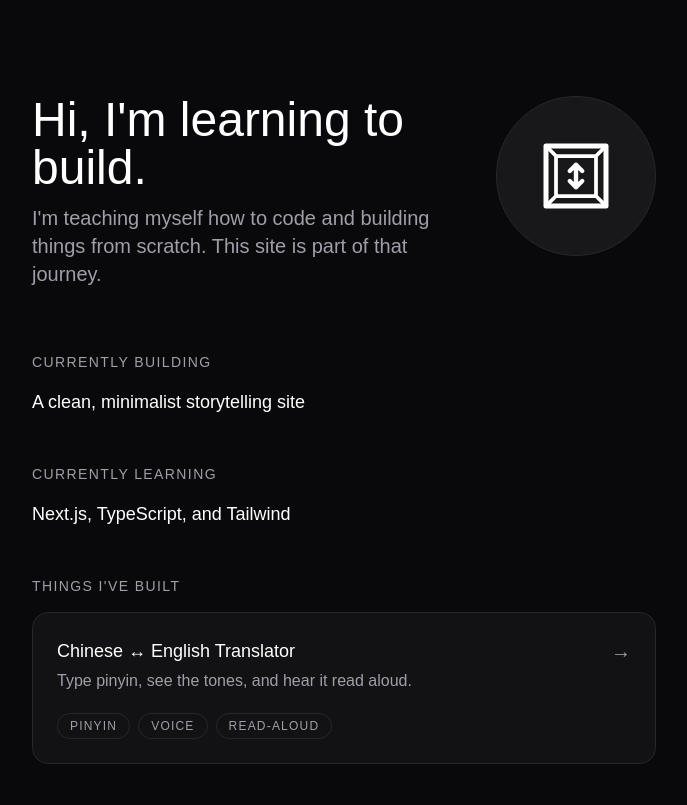
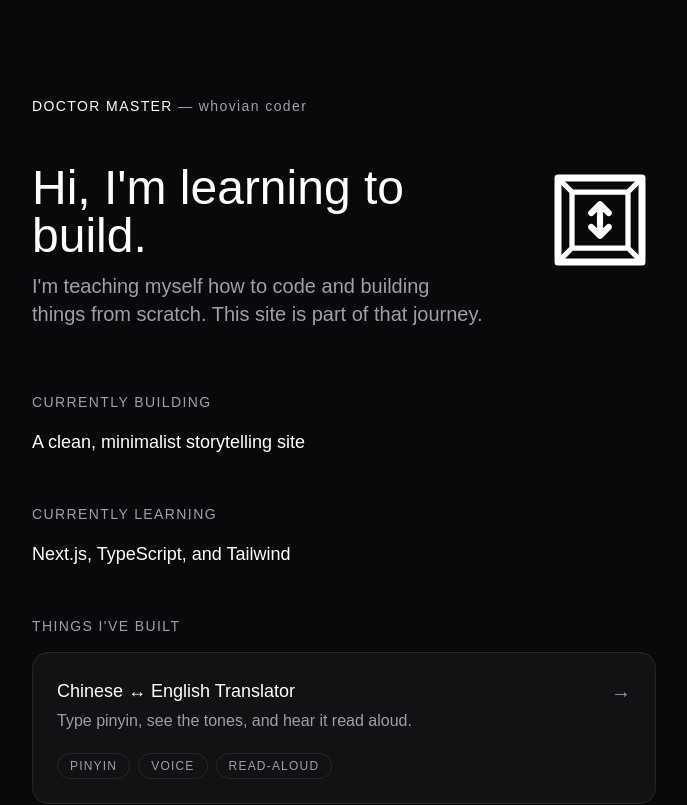
Before and after one commit to doctormaster233-lgtm/doctormaster, a Next.js app: page / in a window 1280 px wide. Shown: the top 805 px of the page, without its empty margins (296-983 px from the left). Built offline with nearby package versions, Linux system fonts and the light colour scheme.

Commit message:
Homepage: add 'DOCTOR MASTER — whovian coder' header; show tesseract logo on its own (no round badge). Translator: drop the round badge behind the logo

```diff
--- a/app/page.tsx
+++ b/app/page.tsx
@@ -2,6 +2,13 @@ export default function Home() {
   return (
     <div className="min-h-screen bg-zinc-950 text-white">
       <div className="max-w-2xl mx-auto px-6 py-24">
+        <header className="mb-12 text-sm tracking-widest">
+          <p>
+            <span className="text-white uppercase">DOCTOR MASTER</span>
+            <span className="text-zinc-400"> — whovian coder</span>
+          </p>
+        </header>
+
         <div className="mb-16 flex flex-col-reverse sm:flex-row sm:items-start sm:justify-between gap-8">
           <div>
             <h1 className="text-5xl font-light mb-3">Hi, I&apos;m learning to build.</h1>
@@ -12,11 +19,11 @@ export default function Home() {
           <div
             role="img"
             aria-label="Doctor Master UK logo"
-            className="w-40 h-40 rounded-full bg-zinc-900 border border-zinc-800 text-white grid place-items-center shrink-0 sm:ml-6"
+            className="w-24 h-24 sm:w-28 sm:h-28 text-white shrink-0 sm:ml-6"
           >
             <svg
               viewBox="0 0 64 64"
-              className="w-20 h-20"
+              className="block w-full h-full"
               fill="none"
               stroke="currentColor"
               strokeLinecap="round"
```
Also changed, not shown: public/translator/styles.css (+6 -10 lines).
